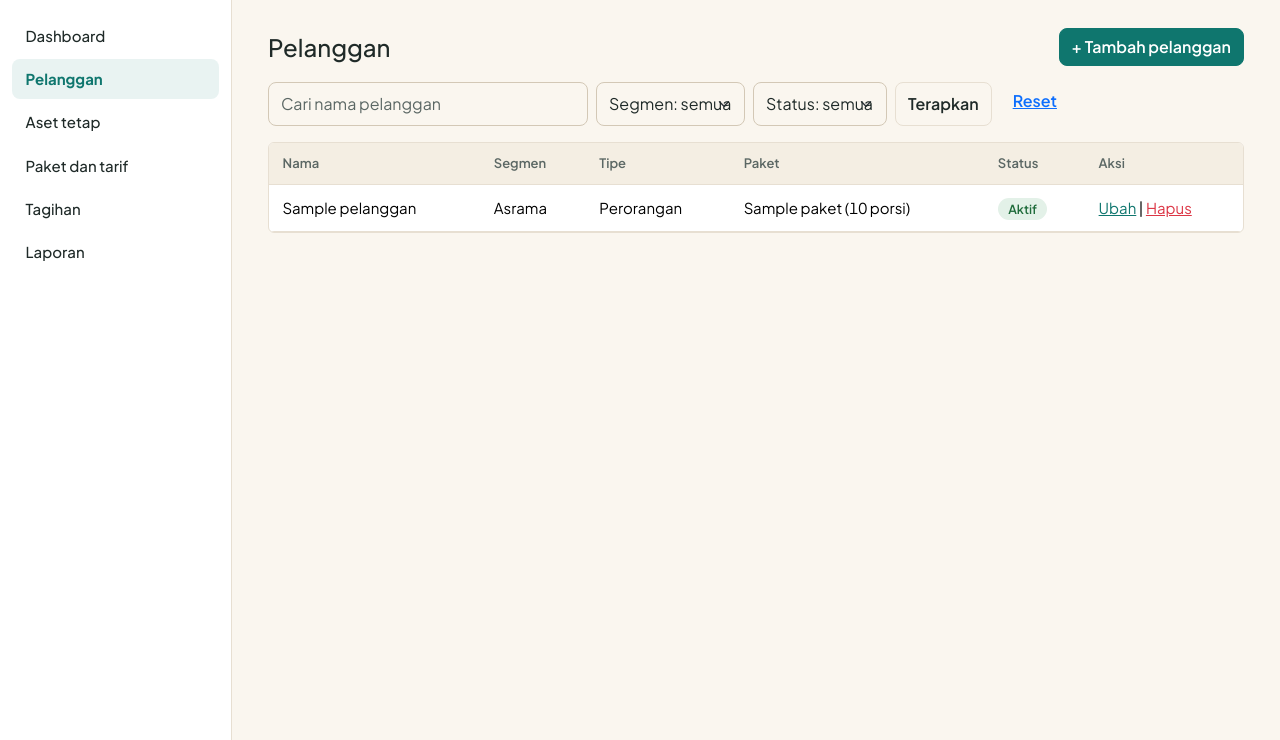
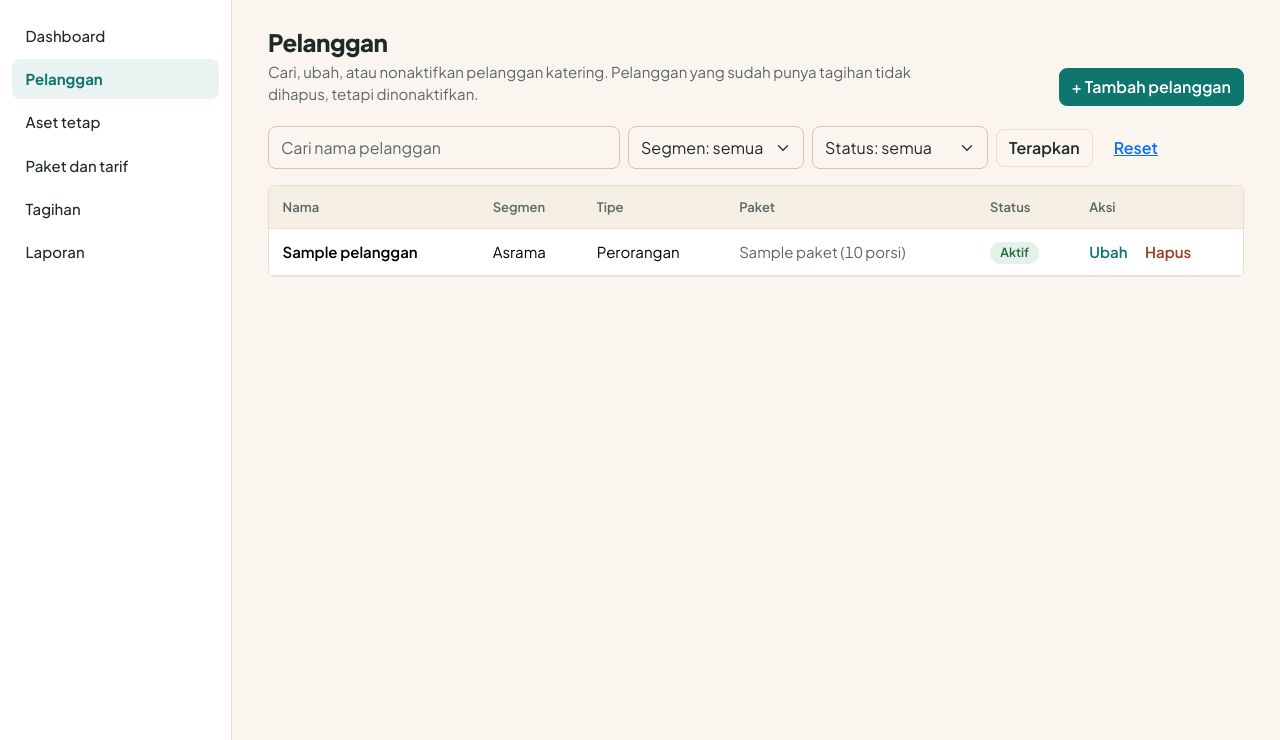
Before and after one commit to mfjrstwn/projek-tagihan-berkala-katering-asrama-sekolah-kantor-kelompok-4-impl, a Django app: page /pelanggan/ in a window 1280 px wide. Shown: the part 60-800 px from the top of the page. Run offline with Django 5.2, Linux system fonts and the light colour scheme; a user stored in the database is signed in; tables that the repository leaves empty hold one stand-in row (values such as "Sample post").

Commit message:
style: desain pagination pada halaman pelanggan dan tagihan portal admin

```diff
--- a/static/css/lahap.css
+++ b/static/css/lahap.css
@@ -199,8 +199,24 @@ table { font-variant-numeric: tabular-nums; }
 .tabel-data td.aksi a { font-weight: 600; text-decoration: none; }
 .tabel-data td.aksi a:hover { text-decoration: underline; }
 
-.paging { display: flex; justify-content: flex-end; align-items: center; gap: 1rem; margin-top: 1rem; font-size: .875rem; color: var(--lh-teks-redup); }
-.paging a { font-weight: 600; text-decoration: none; }
+.paging { display: flex; flex-wrap: wrap; justify-content: space-between; align-items: center; gap: .75rem 1.5rem; margin-top: 1.1rem; }
+.paging-ringkas { color: var(--lh-teks-redup); font-size: .875rem; font-variant-numeric: tabular-nums; }
+.paging-ringkas strong { color: var(--lh-teks); font-weight: 700; }
+.paging-kontrol {                /* kontrol pil, sebahasa dengan menu atas Customer */
+  display: inline-flex; align-items: center; gap: 2px; padding: 4px;
+  background: var(--lh-permukaan); border: 1px solid var(--lh-garis); border-radius: 999px;
+}
+.hal {
+  display: inline-flex; align-items: center; justify-content: center; gap: .35rem; min-width: 2.25rem; height: 2.25rem; padding: 0 .5rem;
+  border-radius: 999px; color: var(--lh-teks-redup); font-size: .875rem; font-weight: 600; text-decoration: none;
+  font-variant-numeric: tabular-nums; transition: background-color .15s ease, color .15s ease;
+}
+a.hal:hover { background: var(--lh-teal-lembut); color: var(--lh-teal); }
+.hal.aktif { background: var(--lh-teal); color: #fff; }
+.hal.sisi { padding: 0 .9rem; }
+.hal.sisi svg { width: 1rem; height: 1rem; flex: none; }
+.hal.nonaktif { color: #A3ABA8; cursor: default; }
+.hal.titik { min-width: 1.5rem; padding: 0; }
 
 .keadaan-kosong { text-align: center; padding: 3rem 1rem; }
 .keadaan-kosong h2 { font-size: 1.1rem; font-weight: 700; margin-bottom: .25rem; }
@@ -340,3 +356,30 @@ dialog.dialog::backdrop { background: rgba(31, 42, 40, .45); }
 .baris-aset:first-child { border-top: 0; padding-top: 0; }
 .baris-aset:last-child { padding-bottom: 0; }
 .baris-aset .jumlah { font-weight: 700; font-variant-numeric: tabular-nums; }
+
+/* ---------- 12. Daftar pelanggan (memakai pola tagihan/daftar) ---------- */
+.toolbar .cari { flex: 1 1 16rem; max-width: 22rem; }
+.aksi-baris { display: inline-flex; align-items: center; gap: 1.1rem; }
+.aksi-baris form { margin: 0; }
+.aksi-baris .btn-link { font-weight: 600; text-decoration: none; }
+.aksi-baris .btn-link:hover { text-decoration: underline; }
+.tabel-data td.aksi a.tautan-bahaya { color: var(--lh-tunggak-fg); }
+.baris-nonaktif td.nama { color: var(--lh-teks-redup); }
+.baris-nonaktif td { color: var(--lh-teks-redup); }
+
+/* ---------- 13. Form (patokan: pelanggan/form, dipakai juga form_umum) ---------- */
+.kartu-form { max-width: 46rem; margin: 0 auto; padding: 1.75rem 2rem; }
+.bagian-form { border: 0; padding: 0; margin: 0 0 1.5rem; }
+.bagian-form legend { float: none; width: auto; padding: 0; margin: 0 0 .9rem; font-size: .8125rem; font-weight: 700; color: var(--lh-teks-redup); }
+.form-grid { display: grid; grid-template-columns: 1fr 1fr; gap: 1.1rem 1.25rem; }
+.form-grid .penuh { grid-column: 1 / -1; }
+.kolom-form .form-label { display: block; }
+.kolom-form .form-text { margin-top: .35rem; color: var(--lh-teks-redup); font-size: .8125rem; }
+.galat { margin-top: .35rem; color: var(--lh-tunggak-fg); font-size: .8125rem; font-weight: 500; }
+.kolom-form.ada-galat .form-control, .kolom-form.ada-galat .form-select { border-color: var(--lh-tunggak-fg); }
+.kolom-form.ada-galat .form-control:focus, .kolom-form.ada-galat .form-select:focus { box-shadow: 0 0 0 .2rem rgba(154, 59, 34, .18); }
+.form-aksi { display: flex; justify-content: flex-end; gap: .5rem; margin-top: 1.5rem; padding-top: 1.25rem; border-top: 1px solid var(--lh-garis); }
+@media (max-width: 575.98px) {
+  .kartu-form { padding: 1.25rem; }
+  .form-grid { grid-template-columns: 1fr; }
+}
--- /dev/null
+++ b/templates/komponen/paginasi.html
@@ -0,0 +1,23 @@
+{% comment %}Paginasi berbentuk pil. Pakai: {% include "komponen/paginasi.html" with satuan="pelanggan" %}
+Butuh konteks ListView: is_paginated, page_obj, query_filter. Nomor halaman diringkas dengan titik tiga bila banyak.{% endcomment %}{% if is_paginated %}
+{% with cur=page_obj.number last=page_obj.paginator.num_pages %}
+<nav class="paging" aria-label="Halaman">
+  <div class="paging-ringkas">Menampilkan <strong>{{ page_obj.start_index }}&ndash;{{ page_obj.end_index }}</strong> dari <strong>{{ page_obj.paginator.count }}</strong> {{ satuan|default:"data" }}</div>
+  <div class="paging-kontrol">
+    <span class="visually-hidden">Halaman {{ cur }} dari {{ last }}</span>
+    {% if page_obj.has_previous %}<a class="hal sisi" rel="prev" href="?{% if query_filter %}{{ query_filter }}&{% endif %}page={{ page_obj.previous_page_number }}"><svg viewBox="0 0 24 24" width="16" height="16" fill="none" stroke="currentColor" stroke-width="2" stroke-linecap="round" stroke-linejoin="round" aria-hidden="true" focusable="false"><path d="M15 6l-6 6 6 6"/></svg><span>Sebelumnya</span></a>{% else %}<span class="hal sisi nonaktif" aria-disabled="true"><svg viewBox="0 0 24 24" width="16" height="16" fill="none" stroke="currentColor" stroke-width="2" stroke-linecap="round" stroke-linejoin="round" aria-hidden="true" focusable="false"><path d="M15 6l-6 6 6 6"/></svg><span>Sebelumnya</span></span>{% endif %}
+    {% with a=cur|add:"-1" b=cur|add:"1" c=cur|add:"-2" d=cur|add:"2" %}
+    {% for n in page_obj.paginator.page_range %}
+      {% if n == cur %}<span class="hal aktif" aria-current="page">{{ n }}</span>
+      {% elif n == 1 or n == last or n >= a and n <= b %}<a class="hal" href="?{% if query_filter %}{{ query_filter }}&{% endif %}page={{ n }}">{{ n }}</a>
+      {% elif n == 2 and cur == 4 %}<a class="hal" href="?{% if query_filter %}{{ query_filter }}&{% endif %}page={{ n }}">{{ n }}</a>
+      {% elif n|add:"1" == last and cur|add:"3" == last %}<a class="hal" href="?{% if query_filter %}{{ query_filter }}&{% endif %}page={{ n }}">{{ n }}</a>
+      {% elif n == c or n == d %}<span class="hal titik" aria-hidden="true">&hellip;</span>
+      {% endif %}
+    {% endfor %}
+    {% endwith %}
+    {% if page_obj.has_next %}<a class="hal sisi" rel="next" href="?{% if query_filter %}{{ query_filter }}&{% endif %}page={{ page_obj.next_page_number }}"><span>Berikutnya</span><svg viewBox="0 0 24 24" width="16" height="16" fill="none" stroke="currentColor" stroke-width="2" stroke-linecap="round" stroke-linejoin="round" aria-hidden="true" focusable="false"><path d="M9 6l6 6-6 6"/></svg></a>{% else %}<span class="hal sisi nonaktif" aria-disabled="true"><span>Berikutnya</span><svg viewBox="0 0 24 24" width="16" height="16" fill="none" stroke="currentColor" stroke-width="2" stroke-linecap="round" stroke-linejoin="round" aria-hidden="true" focusable="false"><path d="M9 6l6 6-6 6"/></svg></span>{% endif %}
+  </div>
+</nav>
+{% endwith %}
+{% endif %}
--- a/templates/pelanggan/daftar.html
+++ b/templates/pelanggan/daftar.html
@@ -1,71 +1,58 @@
 {% extends "base.html" %}
 {% block judul %}Pelanggan{% endblock %}
 {% block isi %}
-<div class="d-flex justify-content-between align-items-center mb-3">
-  <h1 class="h4 m-0">Pelanggan</h1>
+<div class="halaman-judul">
+  <div>
+    <h1>Pelanggan</h1>
+    <p class="catatan">Cari, ubah, atau nonaktifkan pelanggan katering. Pelanggan yang sudah punya tagihan tidak dihapus, tetapi dinonaktifkan.</p>
+  </div>
   <a class="btn btn-teal" href="{% url 'pelanggan:tambah' %}">+ Tambah pelanggan</a>
 </div>
 
-<form method="get" class="row g-2 mb-3">
-  <div class="col-md-4">
-    <input type="search" name="q" value="{{ kata }}" class="form-control" placeholder="Cari nama pelanggan">
-  </div>
-  <div class="col-auto">
-    <select name="segmen" class="form-select">
+<form method="get" class="toolbar">
+  <input type="search" name="q" value="{{ kata }}" class="form-control cari" placeholder="Cari nama pelanggan" aria-label="Cari nama pelanggan">
+  <select name="segmen" class="form-select" aria-label="Segmen">
     <option value="">Segmen: semua</option>
     {% for nilai, nama in segmen_pilihan %}
     <option value="{{ nilai }}" {% if nilai == segmen_dipilih %}selected{% endif %}>{{ nama }}</option>
     {% endfor %}
   </select>
-  </div>
-  <div class="col-auto">
-    <select name="status" class="form-select">
+  <select name="status" class="form-select" aria-label="Status">
     <option value="">Status: semua</option>
     {% for nilai, nama in status_pilihan %}
     <option value="{{ nilai }}" {% if nilai == status_dipilih %}selected{% endif %}>{{ nama }}</option>
     {% endfor %}
   </select>
-  </div>
-  <div class="col-auto d-flex gap-2">
   <button type="submit" class="btn btn-outline-secondary">Terapkan</button>
   <a class="btn btn-link" href="{% url 'pelanggan:daftar' %}">Reset</a>
-  </div>
 </form>
 
 {% if daftar_pelanggan %}
 <div class="table-responsive bg-white border rounded">
-  <table class="table table-hover align-middle m-0">
+  <table class="table table-hover tabel-data align-middle m-0">
     <thead class="table-light">
-      <tr>
-        <th>Nama</th><th>Segmen</th><th>Tipe</th><th>Paket</th><th>Status</th><th>Aksi</th>
-      </tr>
+      <tr><th>Nama</th><th>Segmen</th><th>Tipe</th><th>Paket</th><th>Status</th><th>Aksi</th></tr>
     </thead>
     <tbody>
       {% for p in daftar_pelanggan %}
-      <tr>
-        <td>{{ p.nama }}</td>
+      <tr{% if p.status != "Aktif" %} class="baris-nonaktif"{% endif %}>
+        <td class="nama">{{ p.nama }}</td>
         <td>{{ p.segmen }}</td>
         <td>{{ p.tipe }}</td>
-        <td>
-          {% for l in p.langganan.all %}{{ l.paket.nama_paket }}{% if l.jumlah_porsi %} ({{ l.jumlah_porsi }} porsi){% endif %}{% if not forloop.last %}, {% endif %}{% endfor %}
-        </td>
-        <td>
-          {% if p.status == "Aktif" %}
-          <span class="badge text-bg-success">Aktif</span>
-          {% else %}
-          <span class="badge text-bg-secondary">Nonaktif</span>
-          {% endif %}
-        </td>
-        <td class="text-nowrap">
+        <td class="redup">{% for l in p.langganan.all %}{{ l.paket.nama_paket }}{% if l.jumlah_porsi %} ({{ l.jumlah_porsi }} porsi){% endif %}{% if not forloop.last %}, {% endif %}{% endfor %}</td>
+        <td>{% include "komponen/badge_status.html" with status=p.status %}</td>
+        <td class="aksi text-nowrap">
+          <span class="aksi-baris">
             <a href="{% url 'pelanggan:ubah' p.pk %}">Ubah</a>
             {% if p.status == "Aktif" %}
-          | <a class="text-danger" href="{% url 'pelanggan:hapus' p.pk %}" data-dialog>Hapus</a>
+            <a class="tautan-bahaya" href="{% url 'pelanggan:hapus' p.pk %}" data-dialog>Hapus</a>
             {% else %}
-          | <form method="post" action="{% url 'pelanggan:aktifkan' p.pk %}" class="d-inline">
+            <form method="post" action="{% url 'pelanggan:aktifkan' p.pk %}">
               {% csrf_token %}
               <button type="submit" class="btn btn-link p-0 align-baseline">Aktifkan</button>
             </form>
             {% endif %}
+          </span>
         </td>
       </tr>
       {% endfor %}
@@ -73,29 +60,19 @@
   </table>
 </div>
 
-{% if is_paginated %}
-<nav class="d-flex justify-content-end gap-3 small mt-3">
-  {% if page_obj.has_previous %}<a href="?{% if query_filter %}{{ query_filter }}&{% endif %}page={{ page_obj.previous_page_number }}">Sebelumnya</a>{% endif %}
-  <span>Halaman {{ page_obj.number }} dari {{ page_obj.paginator.num_pages }}</span>
-  {% if page_obj.has_next %}<a href="?{% if query_filter %}{{ query_filter }}&{% endif %}page={{ page_obj.next_page_number }}">Berikutnya</a>{% endif %}
-</nav>
-{% endif %}
+{% include "komponen/paginasi.html" with satuan="pelanggan" %}
 
 {% elif ada_filter %}
-<div class="card text-center py-5">
-  <div class="card-body">
-    <h2 class="h5">Tidak ada hasil</h2>
+<div class="card keadaan-kosong">
+  <h2>Tidak ada hasil</h2>
   <p class="text-secondary m-0">Coba kata kunci atau filter lain.</p>
-  </div>
 </div>
 
 {% else %}
-<div class="card text-center py-5">
-  <div class="card-body">
-    <h2 class="h5">Belum ada pelanggan</h2>
-    <p class="text-secondary">Tambahkan pelanggan pertama untuk mulai membuat tagihan.</p>
+<div class="card keadaan-kosong">
+  <h2>Belum ada pelanggan</h2>
+  <p class="text-secondary mb-3">Tambahkan pelanggan pertama untuk mulai membuat tagihan.</p>
   <a class="btn btn-teal" href="{% url 'pelanggan:tambah' %}">+ Tambah pelanggan</a>
-  </div>
 </div>
 {% endif %}
 {% endblock %}
```
Also changed, not shown: templates/form_umum.html (+11 -12 lines), templates/komponen/kolom_form.html (added, +7 -0 lines), templates/pelanggan/form.html (+27 -14 lines), templates/tagihan/daftar.html (+1 -7 lines). Lines whose indentation alone changed are shown as unchanged.
